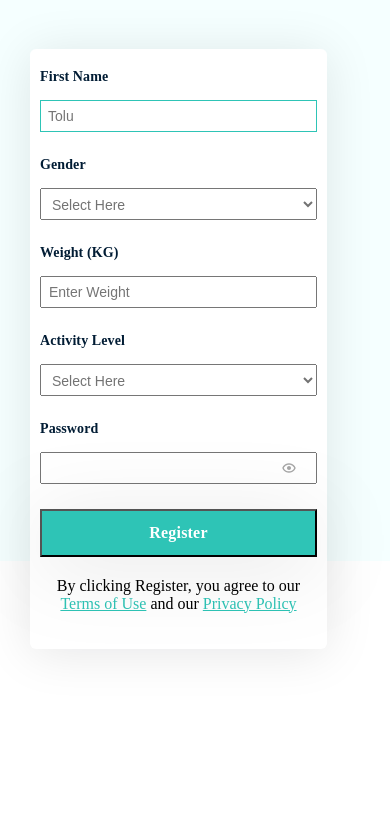
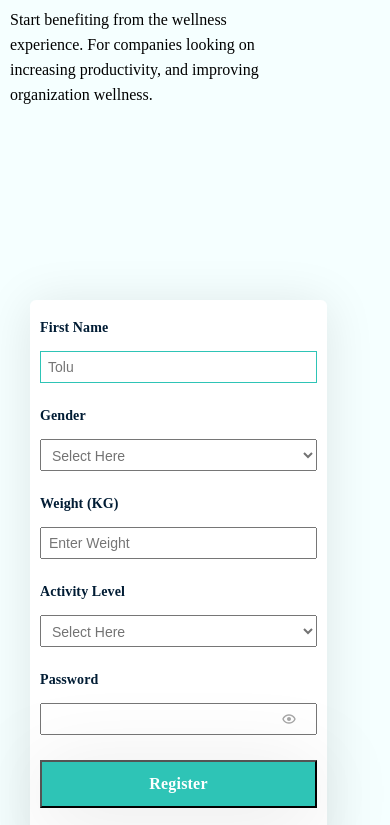
Before and after one commit to marcolivier-dev/alt-frst-assignment, a plain HTML site: page index.html in a window 390 px wide. Shown: the part 283-1108 px from the top of the page. Before the commit the page ends 1013 px from the top, so only its background shows below. Drawn offline with Linux system fonts and the light colour scheme.

Commit message:
Update tries.css

```diff
--- a/tries.css
+++ b/tries.css
@@ -156,7 +156,7 @@ button{
         justify-content: center;
         padding:10px;
         width: 100vw;
-        height: 100vh;
+        height:1294px;
     }
     .left{
         flex-basis: 100%;
```
